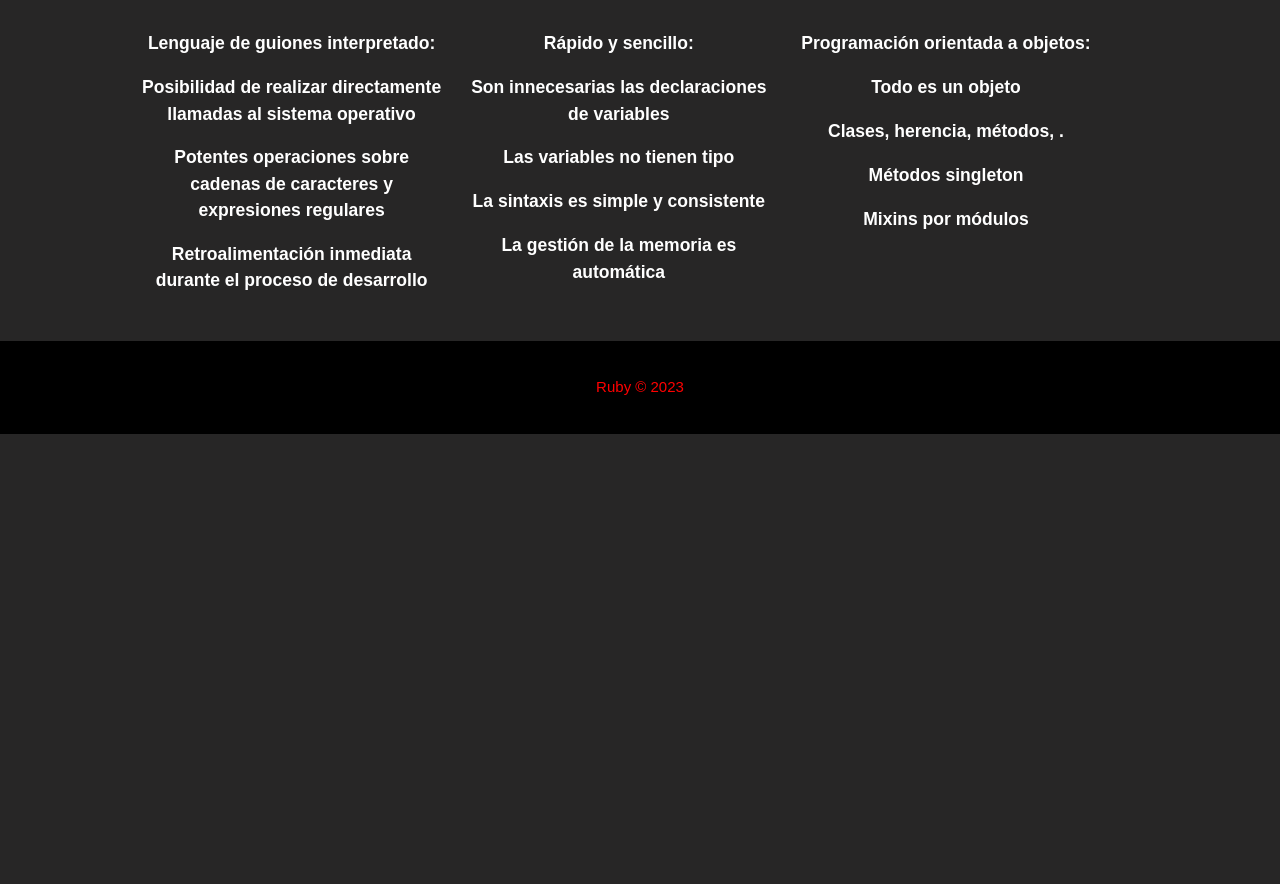
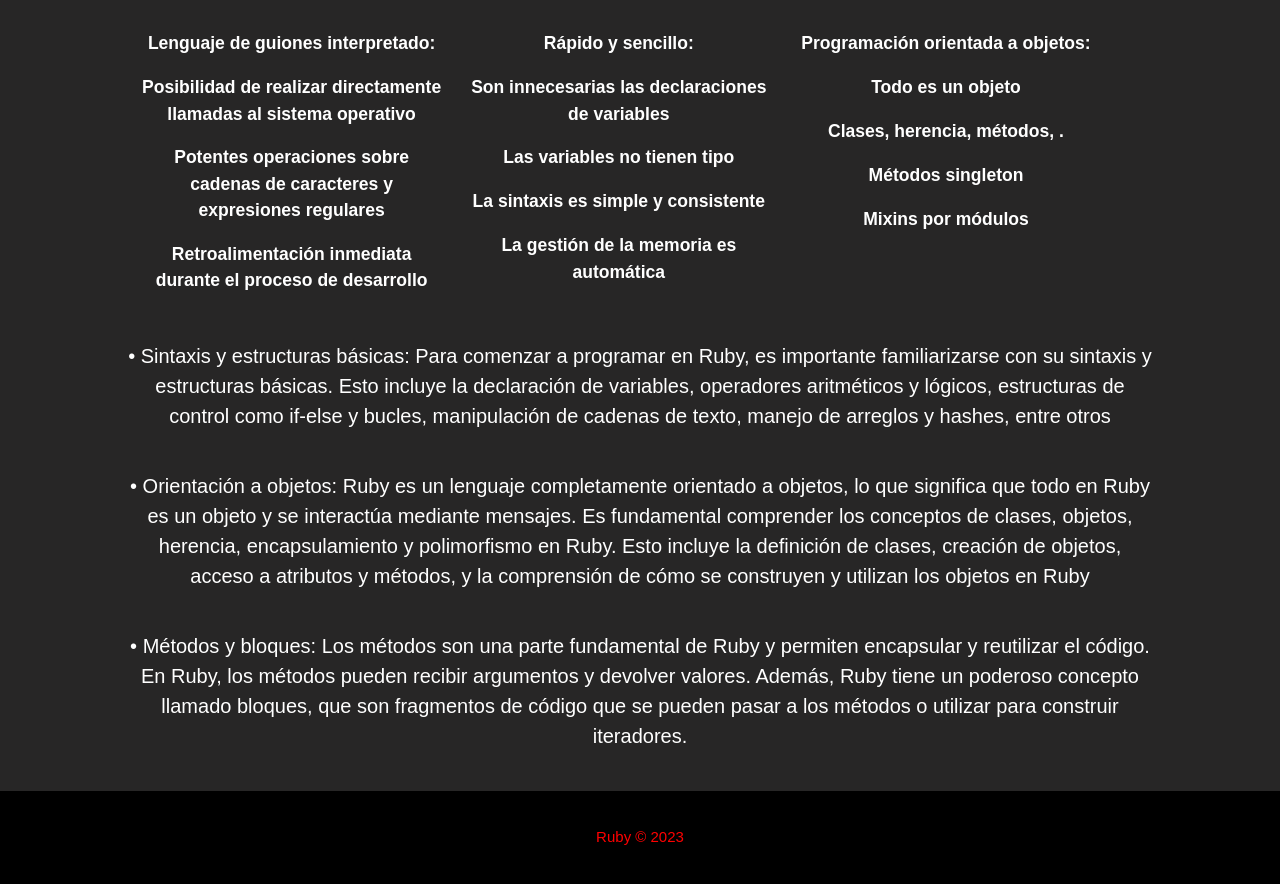
Before and after one commit to exposicionruby/exposicionruby.github.io, a plain HTML site: page index.html in a window 1280 px wide. Shown: the part 810-1694 px from the top of the page. Before the commit the page ends 1244 px from the top, so only its background shows below. Drawn offline with Linux system fonts and the light colour scheme.

Commit message:
initial commit

```diff
--- a/index.html
+++ b/index.html
@@ -89,6 +89,34 @@
 
         </div>
     </section>
+    <section id="showcase">
+        <div class="container">
+            <p>• Sintaxis y estructuras básicas: Para comenzar a programar en Ruby, es importante familiarizarse con su
+                sintaxis y estructuras básicas. Esto incluye la declaración de variables, operadores aritméticos y
+                lógicos, estructuras de control como if-else y bucles, manipulación de cadenas de texto, manejo de
+                arreglos y hashes, entre otros
+            </p>
+        </div>
+    </section>
+    <section id="showcase">
+        <div class="container">
+            <p>• Orientación a objetos: Ruby es un lenguaje completamente orientado a objetos, lo que significa que todo
+                en Ruby es un objeto y se interactúa mediante mensajes. Es fundamental comprender los conceptos de
+                clases, objetos, herencia, encapsulamiento y polimorfismo en Ruby. Esto incluye la definición de clases,
+                creación de objetos, acceso a atributos y métodos, y la comprensión de cómo se construyen y utilizan los
+                objetos en Ruby
+            </p>
+        </div>
+    </section>
+    <section id="showcase">
+        <div class="container">
+            <p>•  Métodos y bloques: Los métodos son una parte fundamental de Ruby y permiten encapsular y reutilizar
+                el código. En Ruby, los métodos pueden recibir argumentos y devolver valores. Además, Ruby tiene un
+                poderoso concepto llamado bloques, que son fragmentos de código que se pueden pasar a los métodos o
+                utilizar para construir iteradores.
+            </p>
+        </div>
+    </section>
 
     <footer>
         <p>Ruby &copy; 2023</p>
```
